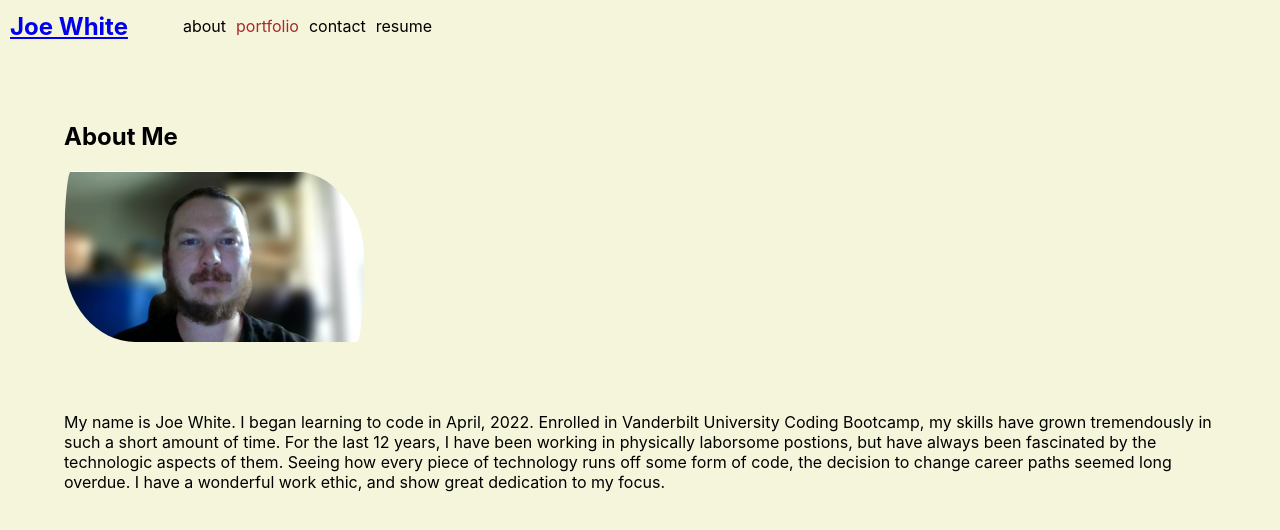
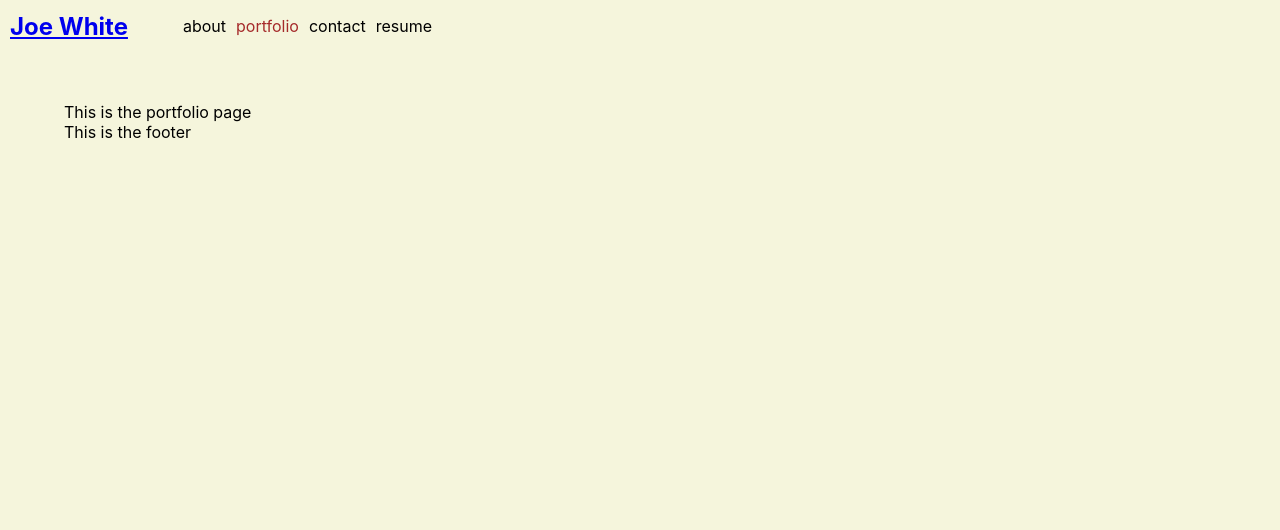
Before and after one commit to joe-white09/joe-white-port22, a React (Create React App) app: page / in a window 1280 px wide. Both pictures are taken after a click on the element "portfolio". Shown: the top 530 px of the page. Built offline with nearby package versions, Linux system fonts and the light colour scheme.

Commit message:
sections render conditionally according to currentCategory

```diff
--- a/src/App.js
+++ b/src/App.js
@@ -22,7 +22,19 @@ function App() {
         currentCategory={currentCategory}
       ></Nav>
       <main>
-        <About />
+        { currentCategory.name === 'about' &&
+          <About></About>
+        }
+        { currentCategory.name === 'portfolio' &&
+        <div>This is the portfolio page</div>
+        }
+        { currentCategory.name === 'contact' &&
+        <div>this is the contact page</div>
+        }
+        { currentCategory.name === 'resume' &&
+        <div>this is the resume page</div>
+        }
+        <footer>This is the footer</footer>
       </main>
     </div>
   );
--- a/src/components/Nav/index.js
+++ b/src/components/Nav/index.js
@@ -5,7 +5,7 @@ function Nav(props) {
     {
         categories = [],
         setCurrentCategory,
-        currentCategory
+        currentCategory,
     } = props;
 
     useEffect(() => {
@@ -31,6 +31,7 @@ function Nav(props) {
               <span
                 onClick={() => {
                   setCurrentCategory(category);
+                  console.log(currentCategory);
                 }}
               >
                 {(category.name)}
```
